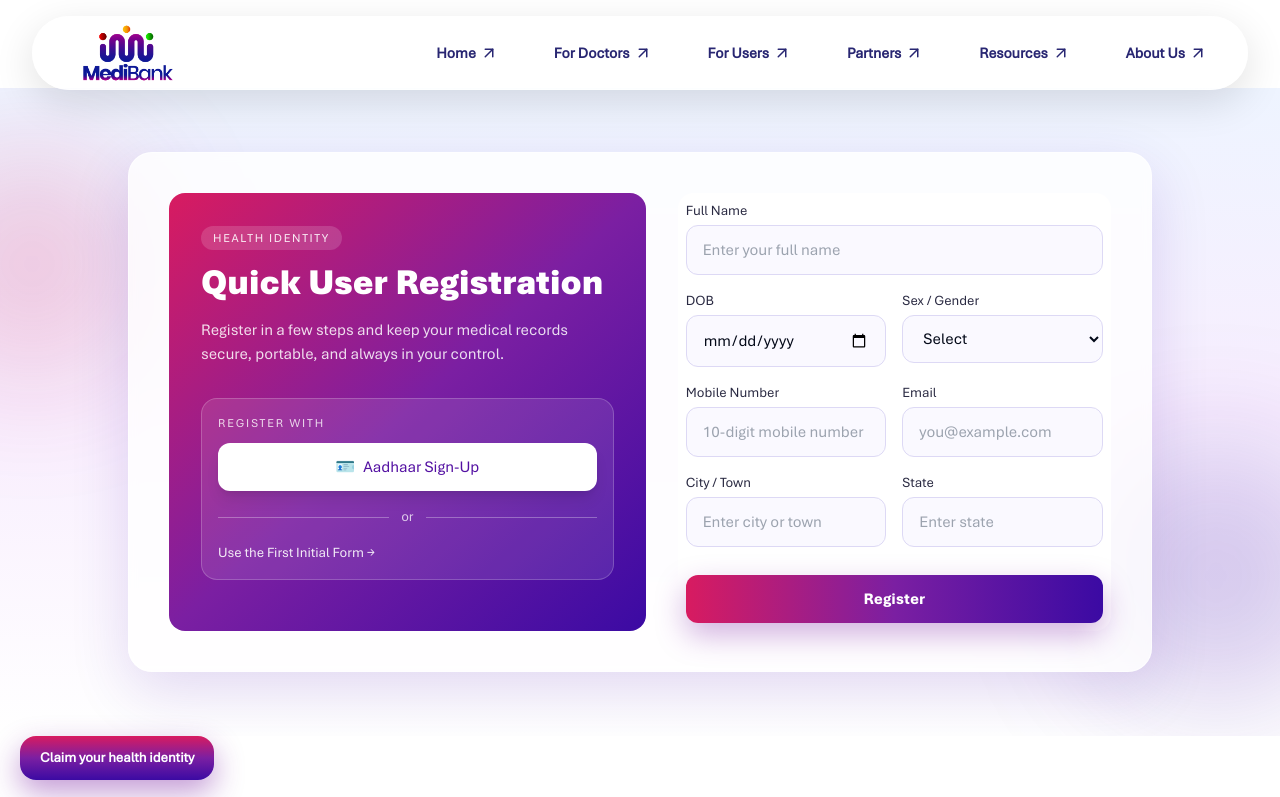
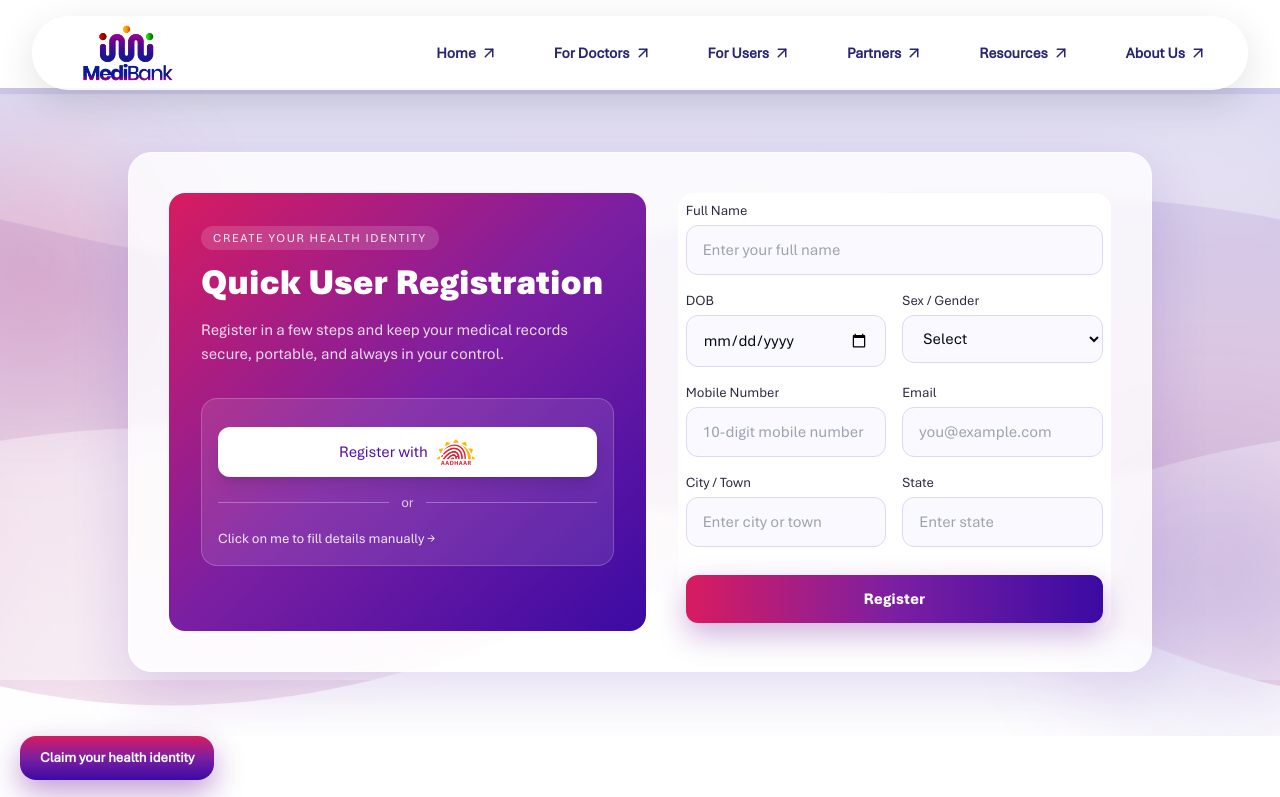
Before and after one commit to AmanDwivedi9335/clinic-portpolio, a Next.js app: page /userRegistration in a window 1280 px wide. Shown: the top 797 px of the page. Built offline with nearby package versions, Linux system fonts and the light colour scheme.

Commit message:
user registration page edits

```diff
--- a/src/app/userRegistration/page.js
+++ b/src/app/userRegistration/page.js
@@ -1,6 +1,147 @@
+"use client";
+import Image from "next/image";
+
+function HeroWaveBackground() {
+  return (
+    <div className="pointer-events-none absolute inset-x-0 top-0 z-0 h-[100vh] overflow-hidden">
+      <div className="absolute inset-0 bg-[linear-gradient(180deg,#C9C6EA_0%,#E8C9DF_55%,#F3E6F2_100%)]" />
+
+      {/* TOP BAND */}
+      <svg
+        className="hero-band hero-band-top absolute inset-x-0 h-[40%] w-full"
+        viewBox="0 0 1440 320"
+        preserveAspectRatio="none"
+      >
+
+        <g className="wave-track wave-track-top">
+          <path
+            d="M0,140 C240,90 520,90 720,135 C940,185 1180,185 1440,135 L1440,0 L0,0 Z"
+            fill="#FFFFFF"
+            fillOpacity="0.34"
+          />
+          <path
+            d="M1440,135 C1680,90 1960,90 2160,135 C2380,185 2620,185 2880,135 L2880,0 L1440,0 Z"
+            fill="#FFFFFF"
+            fillOpacity="0.34"
+          />
+        </g>
+      </svg>
+
+      {/* MIDDLE BAND */}
+      <svg
+        className="hero-band hero-band-mid absolute inset-x-0 top-[24%] h-[50%] w-full"
+        viewBox="0 0 1440 340"
+        preserveAspectRatio="none"
+      >
+
+        <g className="wave-track wave-track-mid">
+          <path
+            d="M0,155 C260,215 520,215 740,165 C980,110 1210,115 1440,165 L1440,340 L0,340 Z"
+            fill="#FFFFFF"
+            fillOpacity="0.42"
+          />
+          <path
+            d="M1440,165 C1700,215 1960,215 2180,165 C2420,110 2650,115 2880,165 L2880,340 L1440,340 Z"
+            fill="#FFFFFF"
+            fillOpacity="0.42"
+          />
+        </g>
+      </svg>
+
+      {/* BOTTOM BAND */}
+      <svg
+        className="hero-band hero-band-bottom absolute inset-x-0 bottom-0 h-[48%] w-full"
+        viewBox="0 0 1440 320"
+        preserveAspectRatio="none"
+      >
+
+        <g className="wave-track wave-track-bottom">
+          <path
+            d="M0,110 C250,35 520,40 720,105 C950,180 1180,185 1440,115 L1440,320 L0,320 Z"
+            fill="#FFFFFF"
+            fillOpacity="0.98"
+          />
+          <path
+            d="M1440,115 C1690,35 1960,40 2160,105 C2390,180 2620,185 2880,115 L2880,320 L1440,320 Z"
+            fill="#FFFFFF"
+            fillOpacity="0.98"
+          />
+        </g>
+      </svg>
+
+      <style jsx>{`
+        .hero-band {
+          will-change: transform;
+          mix-blend-mode: screen;
+          animation: bandFloat 7.5s ease-in-out infinite;
+        }
+
+        .hero-band-top {
+          filter: drop-shadow(0 10px 28px rgba(255, 255, 255, 0.45));
+        }
+
+        .hero-band-mid {
+          filter: drop-shadow(0 12px 30px rgba(255, 255, 255, 0.5));
+          animation-delay: -1.8s;
+        }
+
+        .hero-band-bottom {
+          filter: drop-shadow(0 14px 30px rgba(255, 255, 255, 0.55));
+          animation-delay: -3.4s;
+        }
+
+        .wave-track {
+          will-change: transform;
+          transform: translateX(0);
+        }
+
+        .wave-track-top {
+          animation: waveSlideLeft 12s linear infinite;
+        }
+
+        .wave-track-mid {
+          animation: waveSlideRight 15s linear infinite;
+        }
+
+        .wave-track-bottom {
+          animation: waveSlideLeft 9s linear infinite;
+        }
+
+        @keyframes bandFloat {
+          0%,
+          100% {
+            transform: translate3d(0, 0, 0);
+          }
+          50% {
+            transform: translate3d(0, 12px, 0);
+          }
+        }
+
+        @keyframes waveSlideLeft {
+          0% {
+            transform: translateX(0);
+          }
+          100% {
+            transform: translateX(-1440px);
+          }
+        }
+
+        @keyframes waveSlideRight {
+          0% {
+            transform: translateX(-1440px);
+          }
+          100% {
+            transform: translateX(0);
+          }
+        }
+      `}</style>
+    </div>
+  );
+}
 export default function UserRegistrationPage() {
 	return (
 		<main className="relative mt-[88px] overflow-hidden bg-gradient-to-b from-[#eef4ff] via-[#f8eefe] to-white px-4 py-12 md:py-16">
+			<HeroWaveBackground />
 			<div className="pointer-events-none absolute inset-0">
 				<div className="absolute -left-20 top-16 h-56 w-56 rounded-full bg-[#d81b60]/20 blur-3xl" />
 				<div className="absolute -right-16 bottom-8 h-64 w-64 rounded-full bg-[#3b0aa3]/20 blur-3xl" />
@@ -10,7 +151,7 @@ export default function UserRegistrationPage() {
 				<div className="grid gap-8 lg:grid-cols-[1.1fr_1fr]">
 					<div className="rounded-2xl bg-gradient-to-br from-[#d81b60] via-[#7b1fa2] to-[#3b0aa3] p-6 text-white md:p-8">
 						<p className="mb-3 inline-flex items-center gap-2 rounded-full bg-white/15 px-3 py-1 text-xs tracking-[0.14em] text-white/90">
-							HEALTH IDENTITY
+							CREATE YOUR HEALTH IDENTITY
 						</p>
 						<h1 className="font-aptos-black text-3xl leading-tight md:text-4xl">
 							Quick User Registration
@@ -21,22 +162,25 @@ export default function UserRegistrationPage() {
 						</p>
 
 						<div className="mt-8 rounded-2xl border border-white/20 bg-white/10 p-4">
-							<p className="text-xs tracking-[0.16em] text-white/80">
-								REGISTER WITH
-							</p>
+
 							<button
 								type="button"
 								className="mt-3 flex w-full items-center justify-center gap-2 rounded-xl bg-white px-4 py-3 font-aptos-extrabold text-[#5310a2] shadow-lg transition hover:brightness-105"
 							>
-								<span aria-hidden="true">🪪</span>
-								<span>Aadhaar Sign-Up</span>
+								<span>Register with</span>
+								<Image
+										src="/images/aadhar.png"
+										alt="aadhar image"
+										width={40}
+										height={30}
+									/>
 							</button>
 							<div className="my-4 flex items-center gap-3 text-sm text-white/75">
 								<span className="h-px flex-1 bg-white/30" />
 								or
 								<span className="h-px flex-1 bg-white/30" />
 							</div>
-							<p className="text-sm text-white/90">Use the First Initial Form →</p>
+							<p className="text-sm text-white/90">Click on me to fill details manually →</p>
 						</div>
 					</div>
 
```
Also changed, not shown: public/images/aadhar.png (added).
